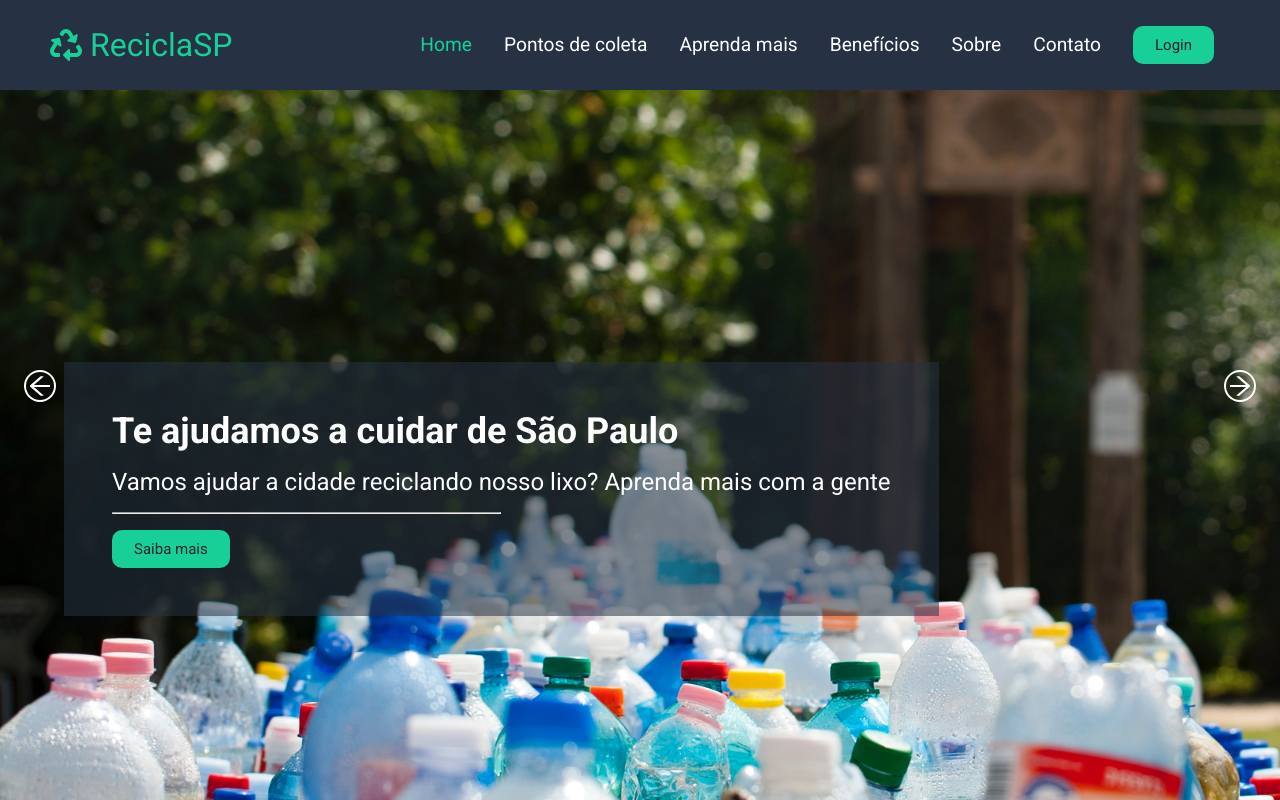
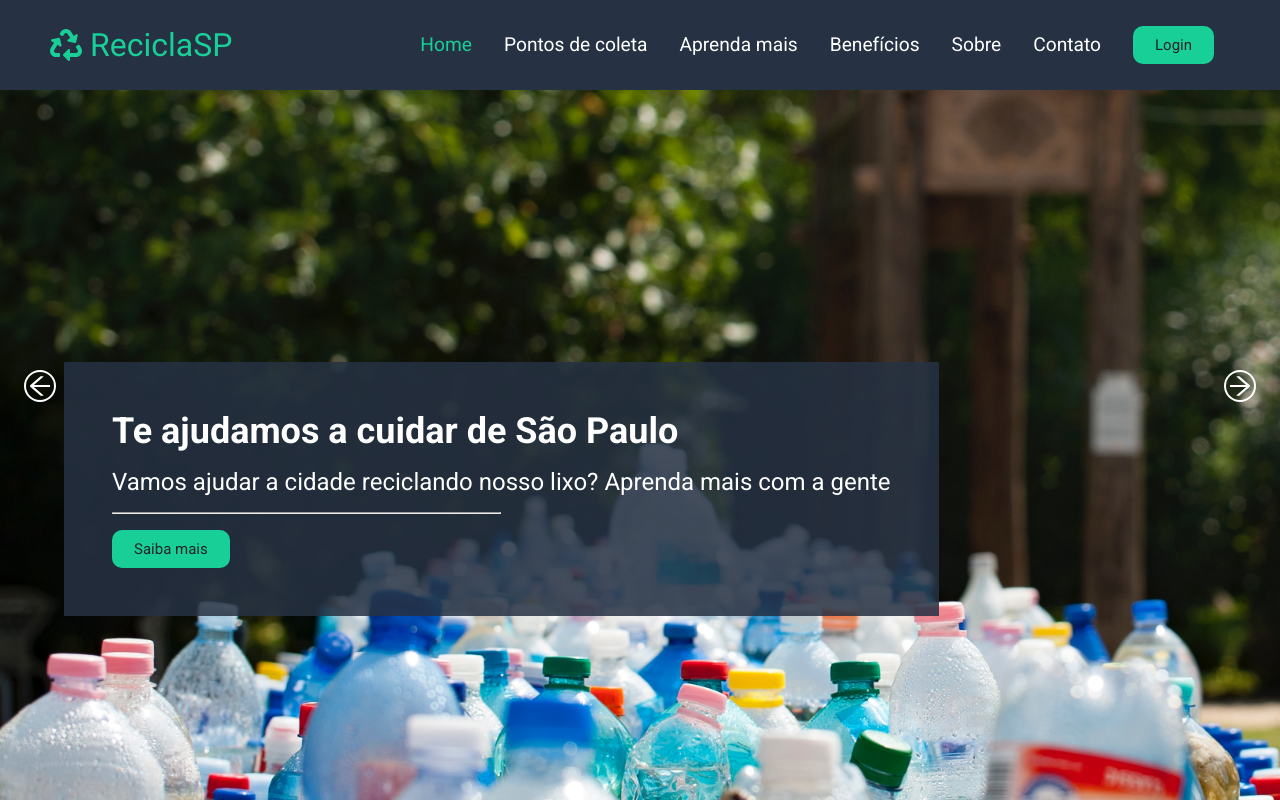
Before and after one commit to Projetos-Fiap/React-Sprint4, a React (Create React App) app: page / in a window 1280 px wide. Shown: the top 800 px of the page. Built offline with nearby package versions, Linux system fonts and the light colour scheme.

Commit message:
arrumando slideshow

```diff
--- a/src/components/Footer/Footer.js
+++ b/src/components/Footer/Footer.js
@@ -2,10 +2,8 @@ import React, { useState } from 'react';
 import './Footer.css';
 import { Button } from '../Button/Button';
 import { Link } from 'react-router-dom';
-
 // Importando ícones das mídias sociais
 import { FaFacebook, FaInstagram, FaYoutube, FaTwitter } from 'react-icons/fa';
-
 // Importando logo
 import { FaRecycle } from "react-icons/fa";
 
--- a/src/components/Slideshow/Slider.css
+++ b/src/components/Slideshow/Slider.css
@@ -9,8 +9,6 @@
     position: absolute;
     top: 0;
     left: 0;
-    width: 100%;
-    height: 100%;
     opacity: 0;
     transform: translateX(-50%);
     transition: all 0.5s ease;
@@ -35,12 +33,12 @@
 
 .content {
     position: absolute;
-    top: 70%;
+    top: 40%;
     left: 5%;
     opacity: 0;
     max-width: fit-content;
     padding: 3rem;
-    background: #2632438a;
+    background: #263243da;
     animation: slide-up 1s ease 0.5s;
     animation-delay: 0.2s;
     animation-fill-mode: forwards;
```
